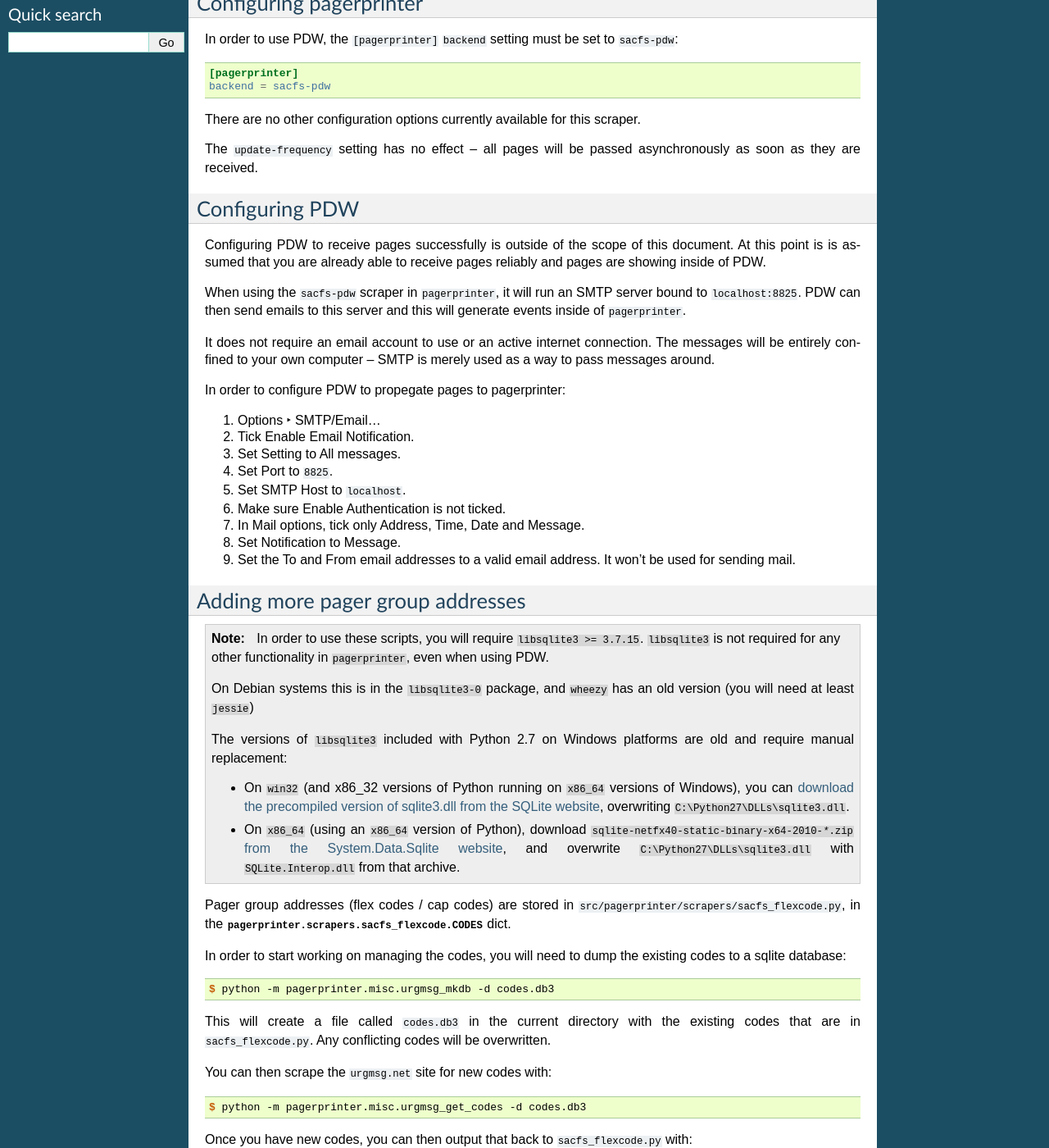
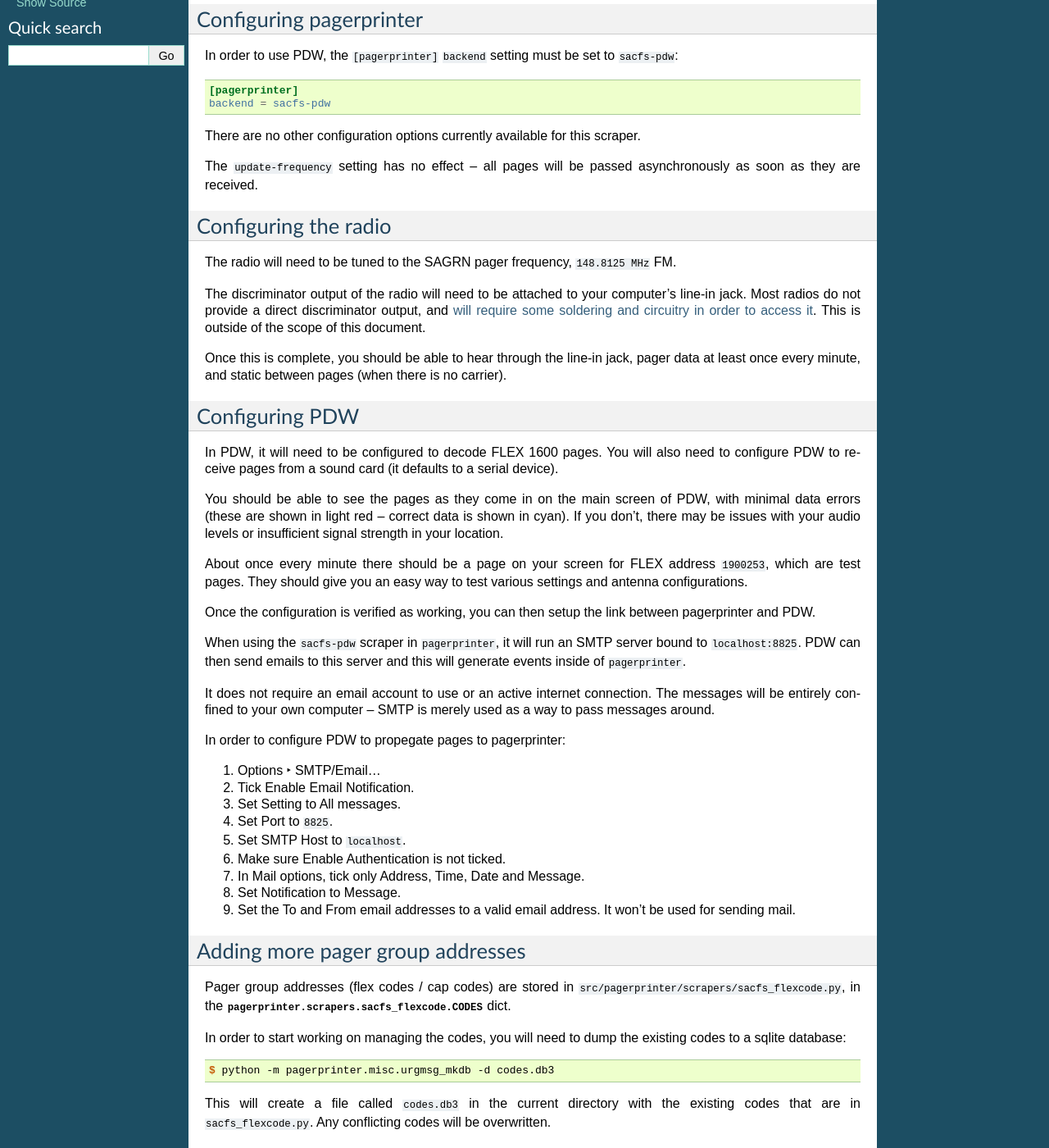
Before and after one commit to micolous/cfsprinter, a Sphinx documentation site: the page built from doc/pdw.rst, in a window 1280 px wide and 1400 px high, scrolled down 341 px. Shown: the whole window at 82% size. Built offline with Sphinx 7.4.7, drawn with Linux system fonts in a browser that asks for light colours; some of the changed text lies outside the part shown.

Commit message:
More doc updates for pdw

```diff
--- a/doc/pdw.rst
+++ b/doc/pdw.rst
@@ -2,9 +2,9 @@
 Using with PDW
 **************
 
-`PDW is a pager decoder software`__.  It can be used in conjunction with ``pagerprinter`` to recieve pages "over the air" (ie: without an internet connection).
+`PDW is a pager decoder software`__.  It can be used in conjunction with ``pagerprinter`` to recieve pages "over the air" (ie: without an internet connection) from the SAGRN service.
 
-It will require connecting an appropriate radio tuned to ``148.8125 MHz`` to a sound card attached to your computer.
+It will require connecting an appropriate radio's discriminator output, tuned to ``148.8125 MHz``, to the input of a sound card attached to your computer.
 
 The module makes no allowances for errors in the pages received, so you will need to ensure that you have a good signal.  Corrupted pages will not be parsed correctly.
 
@@ -26,10 +26,27 @@
 
 The ``update-frequency`` setting has no effect -- all pages will be passed asynchronously as soon as they are received.
 
+Configuring the radio
+=====================
+
+The radio will need to be tuned to the SAGRN pager frequency, ``148.8125 MHz`` FM.
+
+The discriminator output of the radio will need to be attached to your computer's line-in jack.  Most radios do not provide a direct discriminator output, and `will require some soldering and circuitry in order to access it`__.  This is outside of the scope of this document.
+
+__ http://wiki.radioreference.com/index.php/Discriminator_output
+
+Once this is complete, you should be able to hear through the line-in jack, pager data at least once every minute, and static between pages (when there is no carrier).
+
 Configuring PDW
 ===============
 
-Configuring PDW to receive pages successfully is outside of the scope of this document.  At this point is is assumed that you are already able to receive pages reliably and pages are showing inside of PDW.
+In PDW, it will need to be configured to decode FLEX 1600 pages.  You will also need to configure PDW to receive pages from a sound card (it defaults to a serial device).
+
+You should be able to see the pages as they come in on the main screen of PDW, with minimal data errors (these are shown in light red -- correct data is shown in cyan).  If you don't, there may be issues with your audio levels or insufficient signal strength in your location.
+
+About once every minute there should be a page on your screen for FLEX address ``1900253``, which are test pages.  They should give you an easy way to test various settings and antenna configurations.
+
+Once the configuration is verified as working, you can then setup the link between pagerprinter and PDW.
 
 When using the ``sacfs-pdw`` scraper in ``pagerprinter``, it will run an SMTP server bound to ``localhost:8825``.  PDW can then send emails to this server and this will generate events inside of ``pagerprinter``.
 
@@ -49,19 +66,6 @@
 
 Adding more pager group addresses
 =================================
-
-.. note:: In order to use these scripts, you will require ``libsqlite3 >= 3.7.15``.  ``libsqlite3`` is not required for any other functionality in ``pagerprinter``, even when using PDW.
-
-	On Debian systems this is in the ``libsqlite3-0`` package, and ``wheezy`` has an old version (you will need at least ``jessie``)
-
-	The versions of ``libsqlite3`` included with Python 2.7 on Windows platforms are old and require manual replacement:
-
-	* On ``win32`` (and x86_32 versions of Python running on ``x86_64`` versions of Windows), you can `download the precompiled version of sqlite3.dll from the SQLite website`__, overwriting :file:`C:\\Python27\\DLLs\\sqlite3.dll`.
-
-	* On ``x86_64`` (using an ``x86_64`` version of Python), download :file:`sqlite-netfx40-static-binary-x64-2010-{*}.zip` `from the System.Data.Sqlite website`__, and overwrite :file:`C:\\Python27\\DLLs\\sqlite3.dll` with :file:`SQLite.Interop.dll` from that archive.
-
-__ https://www.sqlite.org/download.html
-__ http://system.data.sqlite.org/index.html/doc/trunk/www/downloads.wiki
 
 Pager group addresses (flex codes / cap codes) are stored in :file:`src/pagerprinter/scrapers/sacfs_flexcode.py`, in the :py:const:`pagerprinter.scrapers.sacfs_flexcode.CODES` dict.
 
```
